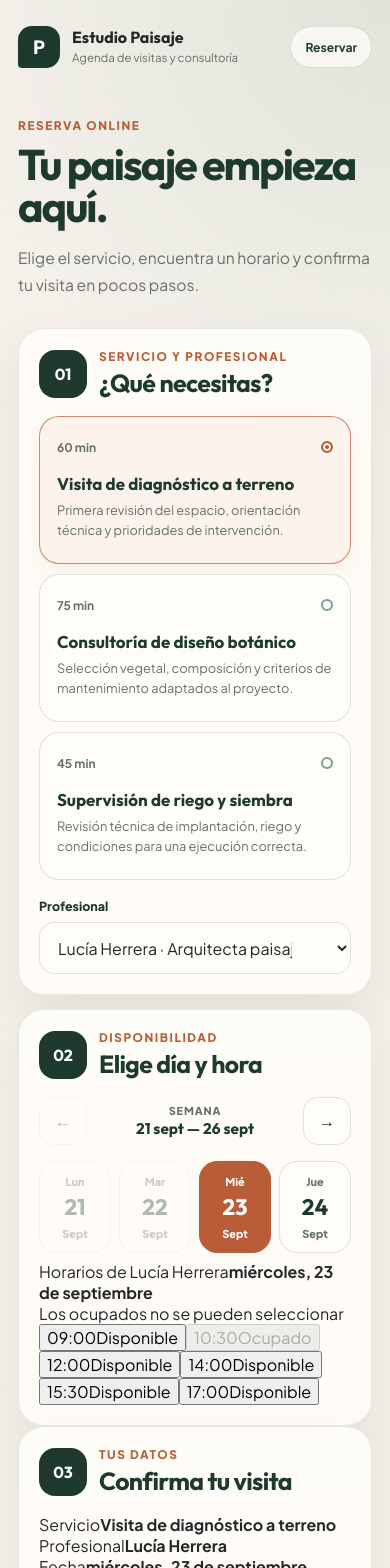
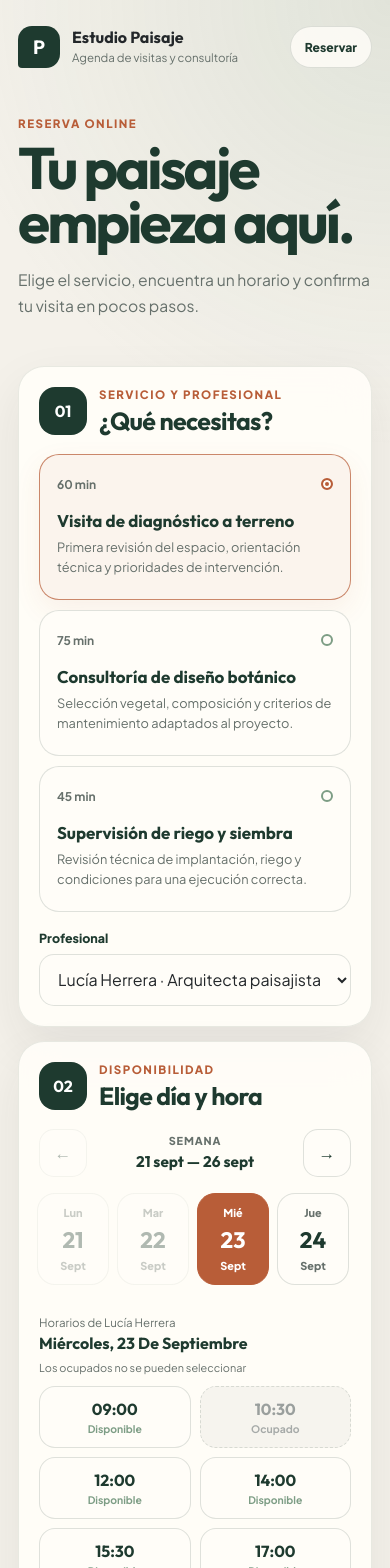
Before and after one commit to soyalbamontalvo-dev/turnos-online-estudio-paisajismo, a Next.js app: page / in a window 390 px wide. Shown: the top 1568 px of the page. Built offline with nearby package versions, Linux system fonts and the light colour scheme.

Commit message:
Fase 3: completar estilos mobile first e interaccion

```diff
--- a/app/globals.css
+++ b/app/globals.css
@@ -10,376 +10,138 @@
   --shadow: 0 20px 50px rgba(35, 39, 42, 0.08);
 }
 
-* {
-  box-sizing: border-box;
-}
-
-html {
-  background: var(--sand);
-}
-
+* { box-sizing: border-box; }
+html { scroll-behavior: smooth; background: var(--sand); }
 body {
   margin: 0;
   color: var(--charcoal);
-  background:
-    radial-gradient(circle at top right, rgba(125, 157, 133, 0.16), transparent 28rem),
-    var(--sand);
+  background: radial-gradient(circle at top right, rgba(125, 157, 133, 0.16), transparent 28rem), var(--sand);
   font-family: var(--font-jakarta), sans-serif;
 }
-
-button,
-select,
-input,
-textarea {
-  font: inherit;
-}
-
-button,
-select {
-  -webkit-tap-highlight-color: transparent;
-}
-
-button:focus-visible,
-select:focus-visible {
+button, select, input, textarea { font: inherit; }
+button, select { -webkit-tap-highlight-color: transparent; }
+button { cursor: pointer; }
+button:disabled { cursor: not-allowed; }
+button:focus-visible, select:focus-visible, input:focus-visible, textarea:focus-visible {
   outline: 3px solid rgba(184, 93, 56, 0.28);
   outline-offset: 2px;
 }
 
-.page-shell {
-  width: min(100%, 1180px);
-  margin: 0 auto;
-  padding: 18px 18px 48px;
+.page-shell { width: min(100%, 1180px); margin: 0 auto; padding: 18px 18px 52px; }
+.topbar { display: grid; grid-template-columns: auto 1fr auto; align-items: center; gap: 12px; padding: 8px 0 22px; }
+.brand-mark { display: grid; place-items: center; width: 42px; height: 42px; border-radius: 14px 14px 14px 4px; background: var(--foliage); color: #fff; font-family: var(--font-outfit), sans-serif; font-size: 1.2rem; font-weight: 700; }
+.brand-name, .brand-subtitle, .eyebrow, .overline, .hero-copy, .service-card span, .trust-strip span, .demo-hint, .form-error { margin: 0; }
+.brand-name { font-family: var(--font-outfit), sans-serif; font-weight: 700; line-height: 1.1; }
+.brand-subtitle { margin-top: 3px; color: var(--muted); font-size: .72rem; }
+.ghost-button { min-height: 42px; padding: 0 14px; border: 1px solid var(--line); border-radius: 999px; background: rgba(255,253,248,.82); color: var(--foliage); font-size: .76rem; font-weight: 800; }
+
+.hero { padding: 26px 0 32px; }
+.eyebrow, .overline { color: var(--terracotta); font-size: .72rem; font-weight: 800; letter-spacing: .13em; text-transform: uppercase; }
+.hero h1, .step-heading h2, .confirmation-card h2 { margin: 0; font-family: var(--font-outfit), sans-serif; color: var(--foliage); }
+.hero h1 { margin-top: 10px; max-width: 760px; font-size: clamp(2.8rem, 15vw, 5.7rem); line-height: .92; letter-spacing: -.05em; }
+.hero-copy { max-width: 560px; margin-top: 18px; color: var(--muted); font-size: .98rem; line-height: 1.7; }
+
+.booking-card { margin-top: 14px; padding: 20px; border: 1px solid rgba(30,58,47,.1); border-radius: 26px; background: rgba(255,253,248,.94); box-shadow: var(--shadow); backdrop-filter: blur(18px); }
+.step-heading { display: flex; align-items: center; gap: 12px; margin-bottom: 18px; }
+.step-number { display: grid; place-items: center; min-width: 48px; height: 48px; border-radius: 16px; background: var(--foliage); color: #fff; font-family: var(--font-outfit), sans-serif; font-weight: 700; }
+.step-heading h2 { margin-top: 3px; font-size: 1.55rem; letter-spacing: -.025em; }
+
+.service-grid { display: grid; gap: 10px; }
+.service-card { width: 100%; min-height: 146px; padding: 17px; border: 1px solid var(--line); border-radius: 20px; background: var(--surface); color: var(--charcoal); text-align: left; transition: transform .16s ease, border-color .16s ease, box-shadow .16s ease, background .16s ease; }
+.service-card:active { transform: scale(.99); }
+.service-card.is-active { border-color: rgba(184,93,56,.72); background: rgba(184,93,56,.055); box-shadow: 0 10px 28px rgba(184,93,56,.08); }
+.service-card-topline { display: flex; align-items: center; justify-content: space-between; margin-bottom: 18px; color: var(--muted); font-size: .75rem; font-weight: 700; }
+.selection-dot { width: 12px; height: 12px; border: 2px solid var(--sage); border-radius: 50%; }
+.service-card.is-active .selection-dot { border-color: var(--terracotta); background: var(--terracotta); box-shadow: inset 0 0 0 2px var(--surface); }
+.service-card strong { display: block; font-family: var(--font-outfit), sans-serif; color: var(--foliage); font-size: 1.06rem; line-height: 1.25; }
+.service-card > span:last-child { display: block; margin-top: 7px; color: var(--muted); font-size: .8rem; line-height: 1.55; }
+
+.field-block { margin-top: 18px; }
+.field-block label, .booking-form label > span { display: block; margin-bottom: 8px; color: var(--foliage); font-size: .78rem; font-weight: 800; }
+.field-block select, .booking-form input, .booking-form textarea { width: 100%; border: 1px solid var(--line); border-radius: 15px; background: var(--surface); color: var(--charcoal); }
+.field-block select, .booking-form input { min-height: 52px; padding: 0 14px; }
+.booking-form textarea { padding: 14px; resize: vertical; min-height: 92px; }
+.booking-form input::placeholder, .booking-form textarea::placeholder { color: #929b96; }
+
+.calendar-loading { padding: 28px 0; color: var(--muted); text-align: center; }
+.week-toolbar { display: grid; grid-template-columns: 44px 1fr 44px; align-items: center; gap: 8px; margin-bottom: 14px; }
+.week-toolbar > div { text-align: center; }
+.week-toolbar span { display: block; color: var(--muted); font-size: .68rem; font-weight: 700; text-transform: uppercase; letter-spacing: .08em; }
+.week-toolbar strong { display: block; margin-top: 3px; color: var(--foliage); font-family: var(--font-outfit), sans-serif; font-size: .92rem; }
+.week-nav-button { width: 44px; height: 44px; border: 1px solid var(--line); border-radius: 14px; background: var(--surface); color: var(--foliage); font-size: 1.1rem; font-weight: 800; }
+.week-nav-button:disabled { opacity: .3; }
+
+.day-strip { display: grid; grid-auto-flow: column; grid-auto-columns: minmax(72px, 1fr); gap: 8px; overflow-x: auto; padding: 2px 1px 8px; scroll-snap-type: x proximity; scrollbar-width: none; }
+.day-strip::-webkit-scrollbar { display: none; }
+.day-button { min-height: 90px; padding: 10px 8px; border: 1px solid var(--line); border-radius: 18px; background: var(--surface); color: var(--foliage); scroll-snap-align: start; }
+.day-button span, .day-button small { display: block; color: var(--muted); font-size: .7rem; text-transform: capitalize; }
+.day-button strong { display: block; margin: 4px 0 2px; font-family: var(--font-outfit), sans-serif; font-size: 1.45rem; }
+.day-button.is-active { border-color: var(--terracotta); background: var(--terracotta); color: #fff; }
+.day-button.is-active span, .day-button.is-active small { color: rgba(255,255,255,.78); }
+.day-button:disabled { opacity: .35; }
+
+.availability-heading { display: grid; gap: 8px; margin: 22px 0 12px; }
+.availability-heading > div { display: grid; gap: 3px; }
+.availability-heading span { color: var(--muted); font-size: .72rem; }
+.availability-heading strong { color: var(--foliage); font-family: var(--font-outfit), sans-serif; font-size: 1rem; text-transform: capitalize; }
+.availability-note { font-size: .68rem !important; }
+.slot-grid { display: grid; grid-template-columns: repeat(2, minmax(0,1fr)); gap: 9px; }
+.slot-button { min-height: 62px; padding: 9px; border: 1px solid var(--line); border-radius: 16px; background: var(--surface); color: var(--foliage); font-family: var(--font-outfit), sans-serif; font-weight: 700; }
+.slot-button span { display: block; margin-top: 3px; color: var(--sage); font-family: var(--font-jakarta), sans-serif; font-size: .65rem; font-weight: 700; }
+.slot-button.is-active { border-color: var(--terracotta); background: rgba(184,93,56,.08); color: var(--terracotta); }
+.slot-button:disabled { background: rgba(35,39,42,.04); color: #9a9f9d; border-style: dashed; }
+.slot-button:disabled span { color: #a6aaa8; }
+
+.booking-summary { display: grid; grid-template-columns: repeat(2, minmax(0,1fr)); gap: 10px; margin-bottom: 20px; padding: 14px; border-radius: 18px; background: rgba(125,157,133,.1); }
+.booking-summary div { min-width: 0; }
+.booking-summary span { display: block; color: var(--muted); font-size: .65rem; text-transform: uppercase; letter-spacing: .06em; }
+.booking-summary strong { display: block; margin-top: 4px; color: var(--foliage); font-size: .78rem; line-height: 1.4; text-transform: capitalize; overflow-wrap: anywhere; }
+.booking-form { display: grid; gap: 14px; }
+.form-grid { display: grid; gap: 12px; }
+.booking-form label { min-width: 0; }
+.booking-form label > span small { color: var(--muted); font-weight: 600; }
+.form-error { padding: 12px 14px; border-radius: 14px; background: rgba(184,93,56,.1); color: #8d3e24; font-size: .78rem; line-height: 1.5; }
+.primary-button { min-height: 52px; padding: 0 20px; border: 0; border-radius: 15px; background: var(--terracotta); color: #fff; font-weight: 800; box-shadow: 0 10px 24px rgba(184,93,56,.18); }
+.primary-button:disabled { opacity: .42; box-shadow: none; }
+.booking-submit { width: 100%; }
+.demo-hint { color: var(--muted); font-size: .7rem; line-height: 1.5; text-align: center; }
+
+.confirmation-card { margin-top: 16px; padding: 26px 20px; border-radius: 28px; background: var(--foliage); color: #fff; text-align: center; box-shadow: var(--shadow); }
+.confirmation-icon { display: grid; place-items: center; width: 54px; height: 54px; margin: 0 auto 14px; border-radius: 50%; background: var(--sage); color: #fff; font-size: 1.45rem; font-weight: 900; }
+.confirmation-card .overline { color: #d7e1d9; }
+.confirmation-card h2 { margin-top: 8px; color: #fff; font-size: 1.8rem; }
+.confirmation-card > p:not(.overline) { max-width: 560px; margin: 10px auto 0; color: rgba(255,255,255,.72); font-size: .82rem; line-height: 1.6; }
+.reservation-code { display: inline-block; margin: 18px 0 14px; padding: 12px 16px; border: 1px dashed rgba(255,255,255,.38); border-radius: 14px; font-family: var(--font-outfit), sans-serif; font-size: 1.2rem; font-weight: 800; letter-spacing: .08em; background: rgba(255,255,255,.08); }
+.confirmation-details { display: grid; gap: 4px; margin: 0 auto 18px; color: rgba(255,255,255,.78); font-size: .78rem; }
+.confirmation-details strong { color: #fff; font-size: .9rem; text-transform: capitalize; }
+.secondary-button { min-height: 46px; padding: 0 17px; border: 1px solid rgba(255,255,255,.28); border-radius: 14px; background: transparent; color: #fff; font-weight: 800; }
+
+.trust-strip { display: grid; gap: 10px; padding: 20px 2px 0; }
+.trust-strip > div { display: grid; gap: 4px; padding: 14px 0; border-bottom: 1px solid var(--line); }
+.trust-strip strong { color: var(--foliage); font-family: var(--font-outfit), sans-serif; font-size: .93rem; }
+.trust-strip span { color: var(--muted); font-size: .76rem; line-height: 1.5; }
+
+@media (min-width: 720px) {
+  .page-shell { padding: 28px 30px 70px; }
+  .brand-subtitle { font-size: .78rem; }
+  .ghost-button { min-height: 44px; padding: 0 18px; font-size: .8rem; }
+  .hero { padding: 56px 0 48px; }
+  .booking-card { padding: 30px; border-radius: 32px; margin-top: 18px; }
+  .service-grid { grid-template-columns: repeat(3, 1fr); }
+  .day-strip { grid-auto-flow: initial; grid-template-columns: repeat(6, 1fr); overflow: visible; }
+  .availability-heading { grid-template-columns: 1fr auto; align-items: end; }
+  .slot-grid { grid-template-columns: repeat(3, 1fr); }
+  .booking-summary { grid-template-columns: repeat(4, 1fr); padding: 18px; }
+  .form-grid { grid-template-columns: repeat(2, 1fr); }
+  .form-wide { grid-column: 1 / -1; }
+  .booking-submit { width: auto; justify-self: start; min-width: 210px; }
+  .demo-hint { text-align: left; }
+  .confirmation-card { padding: 38px 30px; }
+  .trust-strip { grid-template-columns: repeat(3, 1fr); gap: 28px; padding-top: 28px; }
+  .trust-strip > div { border-bottom: 0; }
 }
 
-.topbar {
-  display: grid;
-  grid-template-columns: auto 1fr auto;
-  align-items: center;
-  gap: 12px;
-  padding: 8px 0 28px;
+@media (min-width: 980px) {
+  .slot-grid { grid-template-columns: repeat(6, 1fr); }
+  .hero-copy { font-size: 1rem; }
 }
-
-.brand-mark {
-  display: grid;
-  place-items: center;
-  width: 42px;
-  height: 42px;
-  border-radius: 14px 14px 14px 4px;
-  background: var(--foliage);
-  color: white;
-  font-family: var(--font-outfit), sans-serif;
-  font-size: 1.2rem;
-  font-weight: 700;
-}
-
-.brand-name,
-.brand-subtitle,
-.eyebrow,
-.overline,
-.hero-copy,
-.service-card span,
-.summary-label,
-.trust-strip span {
-  margin: 0;
-}
-
-.brand-name {
-  font-family: var(--font-outfit), sans-serif;
-  font-weight: 700;
-  line-height: 1.1;
-}
-
-.brand-subtitle {
-  margin-top: 3px;
-  color: var(--muted);
-  font-size: 0.72rem;
-}
-
-.ghost-button {
-  border: 1px solid var(--line);
-  background: rgba(255, 253, 248, 0.72);
-  color: var(--foliage);
-  border-radius: 999px;
-  min-height: 42px;
-  padding: 0 14px;
-  font-size: 0.76rem;
-  font-weight: 700;
-}
-
-.hero {
-  padding: 22px 0 30px;
-}
-
-.eyebrow,
-.overline {
-  color: var(--terracotta);
-  font-size: 0.74rem;
-  font-weight: 800;
-  letter-spacing: 0.13em;
-  text-transform: uppercase;
-}
-
-.hero h1,
-.step-heading h2 {
-  margin: 0;
-  font-family: var(--font-outfit), sans-serif;
-  color: var(--foliage);
-}
-
-.hero h1 {
-  margin-top: 10px;
-  max-width: 790px;
-  font-size: clamp(2.15rem, 11vw, 4.9rem);
-  line-height: 0.98;
-  letter-spacing: -0.045em;
-}
-
-.hero-copy {
-  max-width: 680px;
-  margin-top: 18px;
-  color: var(--muted);
-  font-size: 0.98rem;
-  line-height: 1.7;
-}
-
-.booking-card {
-  padding: 20px;
-  border: 1px solid rgba(30, 58, 47, 0.1);
-  border-radius: 26px;
-  background: rgba(255, 253, 248, 0.92);
-  box-shadow: var(--shadow);
-  backdrop-filter: blur(18px);
-}
-
-.step-heading {
-  display: flex;
-  align-items: center;
-  gap: 12px;
-  margin-bottom: 18px;
-}
-
-.step-number {
-  display: grid;
-  place-items: center;
-  min-width: 48px;
-  height: 48px;
-  border-radius: 16px;
-  background: var(--foliage);
-  color: white;
-  font-family: var(--font-outfit), sans-serif;
-  font-weight: 700;
-}
-
-.step-heading h2 {
-  margin-top: 3px;
-  font-size: 1.55rem;
-  letter-spacing: -0.025em;
-}
-
-.service-grid {
-  display: grid;
-  gap: 10px;
-}
-
-.service-card {
-  width: 100%;
-  min-height: 148px;
-  padding: 17px;
-  border: 1px solid var(--line);
-  border-radius: 20px;
-  background: var(--surface);
-  color: var(--charcoal);
-  text-align: left;
-  cursor: pointer;
-  transition: transform 160ms ease, border-color 160ms ease, box-shadow 160ms ease, background 160ms ease;
-}
-
-.service-card:active {
-  transform: scale(0.99);
-}
-
-.service-card.is-active {
-  border-color: rgba(184, 93, 56, 0.7);
-  background: rgba(184, 93, 56, 0.055);
-  box-shadow: 0 10px 28px rgba(184, 93, 56, 0.08);
-}
-
-.service-card-topline {
-  display: flex;
-  align-items: center;
-  justify-content: space-between;
-  margin-bottom: 18px;
-  color: var(--muted);
-  font-size: 0.75rem;
-  font-weight: 700;
-}
-
-.selection-dot {
-  width: 12px;
-  height: 12px;
-  border: 2px solid var(--sage);
-  border-radius: 50%;
-}
-
-.service-card.is-active .selection-dot {
-  border-color: var(--terracotta);
-  background: var(--terracotta);
-  box-shadow: inset 0 0 0 2px var(--surface);
-}
-
-.service-card strong {
-  display: block;
-  font-family: var(--font-outfit), sans-serif;
-  color: var(--foliage);
-  font-size: 1.06rem;
-  line-height: 1.25;
-}
-
-.service-card > span:last-child {
-  display: block;
-  margin-top: 7px;
-  color: var(--muted);
-  font-size: 0.8rem;
-  line-height: 1.55;
-}
-
-.field-block {
-  margin-top: 18px;
-}
-
-.field-block label {
-  display: block;
-  margin-bottom: 8px;
-  color: var(--foliage);
-  font-size: 0.78rem;
-  font-weight: 800;
-}
-
-.field-block select {
-  width: 100%;
-  min-height: 52px;
-  padding: 0 42px 0 14px;
-  border: 1px solid var(--line);
-  border-radius: 15px;
-  background: var(--surface);
-  color: var(--charcoal);
-}
-
-.summary-box {
-  display: grid;
-  gap: 16px;
-  margin-top: 18px;
-  padding: 16px;
-  border-radius: 20px;
-  background: var(--foliage);
-  color: white;
-}
-
-.summary-box > div {
-  display: grid;
-  gap: 4px;
-}
-
-.summary-label {
-  color: rgba(255, 255, 255, 0.62);
-  font-size: 0.7rem;
-  font-weight: 800;
-  letter-spacing: 0.1em;
-  text-transform: uppercase;
-}
-
-.summary-box strong {
-  font-family: var(--font-outfit), sans-serif;
-  font-size: 1rem;
-}
-
-.summary-box > div > span:last-child {
-  color: rgba(255, 255, 255, 0.78);
-  font-size: 0.78rem;
-}
-
-.primary-button {
-  min-height: 48px;
-  border: 0;
-  border-radius: 14px;
-  background: var(--terracotta);
-  color: white;
-  font-weight: 800;
-}
-
-.primary-button:disabled {
-  opacity: 0.96;
-}
-
-.trust-strip {
-  display: grid;
-  gap: 10px;
-  padding: 20px 2px 0;
-}
-
-.trust-strip > div {
-  display: grid;
-  gap: 4px;
-  padding: 14px 0;
-  border-bottom: 1px solid var(--line);
-}
-
-.trust-strip strong {
-  color: var(--foliage);
-  font-family: var(--font-outfit), sans-serif;
-  font-size: 0.93rem;
-}
-
-.trust-strip span {
-  color: var(--muted);
-  font-size: 0.76rem;
-  line-height: 1.5;
-}
-
-@media (min-width: 720px) {
-  .page-shell {
-    padding: 28px 30px 64px;
-  }
-
-  .brand-subtitle {
-    font-size: 0.78rem;
-  }
-
-  .ghost-button {
-    min-height: 44px;
-    padding: 0 18px;
-    font-size: 0.8rem;
-  }
-
-  .hero {
-    padding: 54px 0 46px;
-  }
-
-  .booking-card {
-    padding: 30px;
-    border-radius: 32px;
-  }
-
-  .service-grid {
-    grid-template-columns: repeat(3, 1fr);
-  }
-
-  .summary-box {
-    grid-template-columns: 1fr auto;
-    align-items: center;
-  }
-
-  .primary-button {
-    padding: 0 22px;
-  }
-
-  .trust-strip {
-    grid-template-columns: repeat(3, 1fr);
-    gap: 28px;
-    padding-top: 28px;
-  }
-
-  .trust-strip > div {
-    border-bottom: 0;
-  }
-}
```
